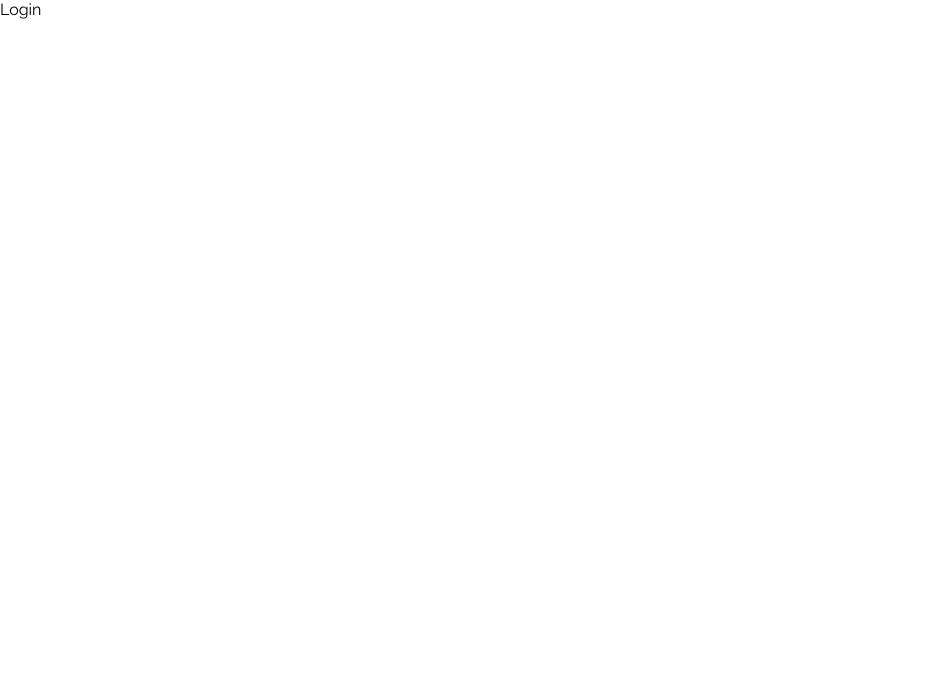
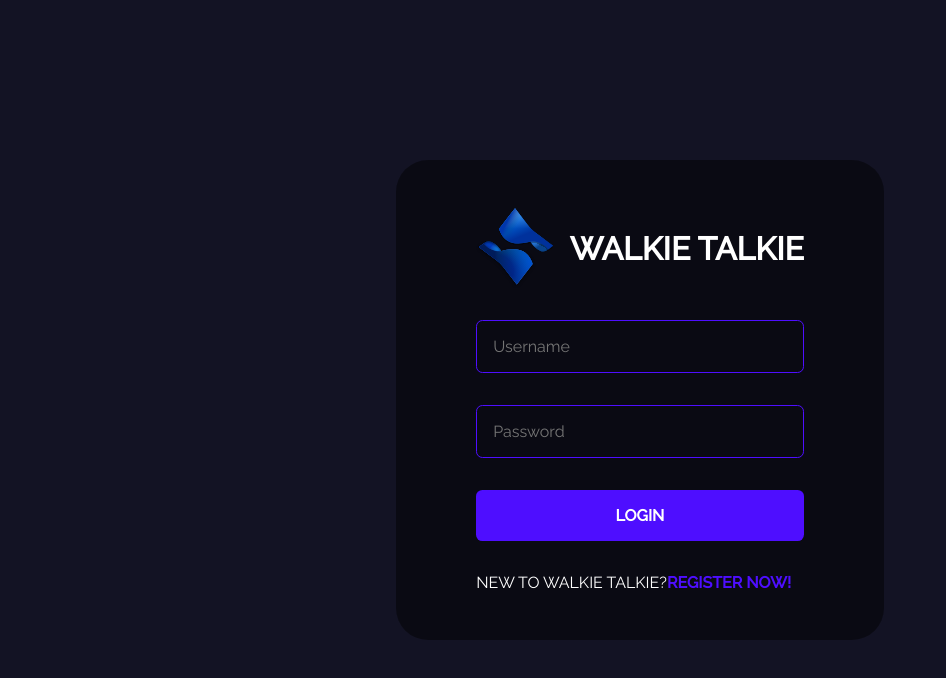
Before and after one commit to hiferli/Walkie-Talkie, a React (Create React App) app in the folder Public/: page /login in a window 1280 px wide. Shown: the top 678 px of the page, without its empty margins (0-946 px from the left). Built offline with nearby package versions, Linux system fonts and the light colour scheme.

Commit message:
Frontend for Login Page

```diff
--- a/Public/src/Pages/Login.jsx
+++ b/Public/src/Pages/Login.jsx
@@ -1,9 +1,191 @@
-import React from 'react'
+import React , { useState , useEffect } from "react";
+import styled from "styled-components";
+import { json, Link, useNavigate } from "react-router-dom";
+import Logo from "../Assets/Logo.svg";
+import { ToastContainer, toast } from "react-toastify";
+import "react-toastify/dist/ReactToastify.css"
+import axios from 'axios'
+import { loginRoute } from "../Utilities/APIRoutes";
 
 export default function Login() {
+  const navigation = useNavigate();
+
+  const toastStyling = {
+    position: "bottom-right",
+    autoClose: 5000,
+    pauseOnHover: true,
+    draggable: true,
+    theme: "dark",
+  }
+
+  const [values, setValues] = useState({
+    username: "",
+    password: "",
+  })
+
+  const handleSubmit = async (event) => {
+    event.preventDefault();
+    // alert("Form");
+    if(handleValidation()){
+      const { username , password } = values;
+      const { data } = await axios.post(loginRoute , {
+        username ,
+        password
+      });
+
+      if(data.status === false){
+        toast.error(data.errorMessage , toastStyling)
+      }
+
+    if(data.status === true){
+      // Adding User Details to Local Storage
+      localStorage.setItem('User', JSON.stringify(data.user));
+      navigation("/")
+    }
+  }
+
+  };
+
+  const handleValidation = () => {
+    const { username , password } = values;
+    // Empty Values Validation
+    // console.log(`${username}`)
+    // console.log(`${email}`)
+
+    if(username === ""){
+      toast.error("Please Enter A Valid Username",  toastStyling)
+      return false;
+    } else if(password === ""){
+      toast.error("Please Enter A Valid Password",  toastStyling)
+      return false;
+    }
+
+    return true;
+  }
+
+  const handleChange = (event) => {
+    setValues({ ...values , [event.target.name]: event.target.value});
+  };
+
   return (
-    <div>
-        Login
-    </div>
-  )
+    <>
+      <FormContainer>
+        <form
+          onSubmit={(event) => {
+            handleSubmit(event);
+          }}
+        >
+          <div className="brand">
+            <img src={Logo} alt="Walkie Talkie" />
+            <h1>Walkie Talkie</h1>
+          </div>
+
+          <input
+            type="text"
+            name="username"
+            id="username"
+            placeholder="Username"
+            min={5}
+            onChange={(event) => {
+              handleChange(event);
+            }}
+          />
+
+          <input
+            type="password"
+            name="password"
+            id="password"
+            placeholder="Password"
+            onChange={(event) => {
+              handleChange(event);
+            }}
+          />
+
+          <button type="submit">Login</button>
+          <span>
+            New to Walkie Talkie?
+            <Link to="/register">Register Now!</Link>
+          </span>
+        </form>
+      </FormContainer>
+      <ToastContainer />
+    </>
+  );
 }
+const FormContainer = styled.div`
+  height: 100vh;
+  width: 100vw;
+  display: flex;
+  flex-direction: column;
+  justify-content: center;
+  gap: 1rem;
+  align-items: center;
+  background-color: #131324;
+
+  .brand {
+    display: flex;
+    align-items: center;
+    gap: 1rem;
+    justify-content: center;
+
+    img {
+      height: 5rem;
+    }
+
+    h1 {
+      color: white;
+      text-transform: uppercase;
+    }
+  }
+
+  form {
+    display: flex;
+    flex-direction: column;
+    gap: 2rem;
+    background-color: #00000076;
+    border-radius: 2rem;
+    padding: 3rem 5rem;
+  }
+
+  input {
+    background-color: transparent;
+    padding: 1rem;
+    border: 0.1rem solid #4e0eff;
+    border-radius: 0.4rem;
+    color: white;
+    width: 100%;
+    font-size: 1rem;
+
+    &:focus {
+      border: 0.1rem solid #997af0;
+      outline: none;
+    }
+  }
+
+  button {
+    background-color: #4e0eff;
+    color: white;
+    padding: 1rem 2rem;
+    border: none;
+    font-weight: bold;
+    cursor: pointer;
+    border-radius: 0.4rem;
+    font-size: 1rem;
+    text-transform: uppercase;
+
+    &:hover {
+      background-color: #4e0eff;
+    }
+  }
+
+  span {
+    color: white;
+    text-transform: uppercase;
+
+    a {
+      color: #4e0eff;
+      text-decoration: none;
+      font-weight: bold;
+    }
+  }
+`;
```
Also changed, not shown: 1 other file (tests, documents, lock files or other folders).
